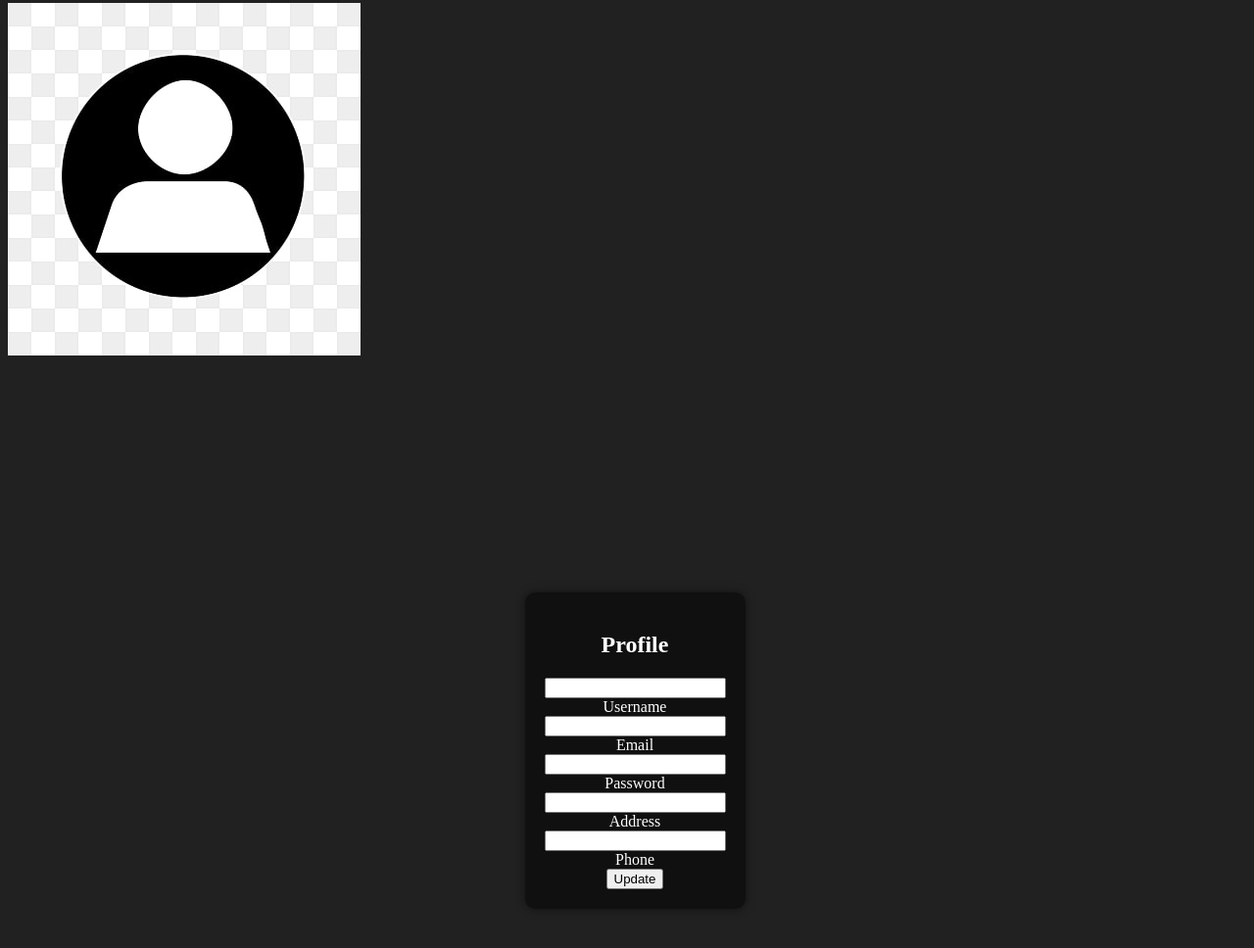
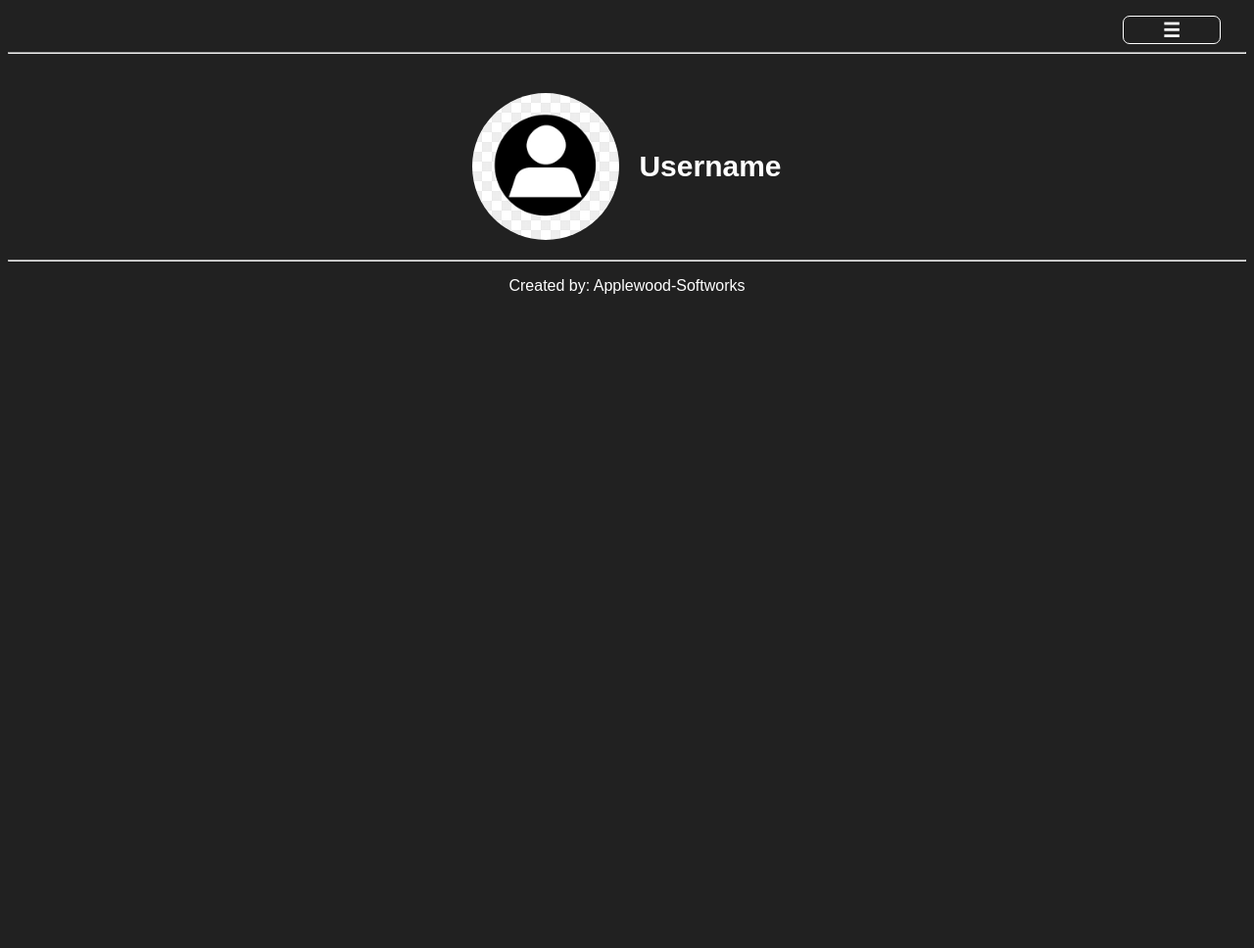
Before and after one commit to sneakyturtle2007/Local_Market_Radar, a plain HTML site: page Profile/Profile.html in a window 1280 px wide. Shown: the part 124-1092 px from the top of the page at 98% size. After the commit the page ends 800 px from the top, so only its background shows below. Drawn offline with Linux system fonts and the light colour scheme.

Commit message:
Making small formatting changes to profile page

```diff
--- a/Profile/Profile.css
+++ b/Profile/Profile.css
@@ -9,6 +9,22 @@ a {
 }
 h1{
     text-align: center;
+    font-size: 56px;
+    color: white;
+    font-family: sans-serif;
+}
+h2{
+    text-align: center;
+    color: white;
+    font-family: sans-serif;
+}
+h3{
+    text-align: center;
+    color: white;
+    font-family: sans-serif;
+}
+h4{
+    text-align: center;
     color: white;
     font-family: sans-serif;
 }
@@ -17,27 +33,6 @@ p {
     color: white;
     font-family: sans-serif;
 }
-.container {
-    height: 100vh;
-    width: 100vw;
-    display: flex;
-
-    justify-content: center;
-    align-items: center;
-
-}
-.profile {
-    display: flex;
-    flex-direction: column;
-    justify-content: center;
-    color : white;
-    align-items: center;
-    background-color: rgba(0, 0, 0, 0.5);
-    padding: 20px;
-    border-radius: 10px;
-    box-shadow: 0 0 10px rgba(0, 0, 0, 0.5);
-}
-
 .settingsButton{
     display : inline-block;
 
@@ -50,12 +45,32 @@ p {
     border: 1px solid white;
     border-radius: 7px;
 
-    margin-left: 80%;
+    margin-left: 90%;
 
     width: 100px;
 }
+#profilePicture_and_username {
+    display: flex;
+    flex-direction: space-around;
+    justify-content: center;
+    align-items: center;
+    margin-top: 40px;
+    margin-bottom: 20px;
 
+}
+.profilePicture {
+    width: 150px;
+    height: 150px;
+    border-radius: 50%;
+}
 
+.Username {
+    font-size: 30px;
+    color: white;
+    font-family: sans-serif;
+    margin-left: 20px;
+
+}
 @media screen and (max-height: 450px) {
     .sidebar {padding-top: 15px;}
     .sidebar a {font-size: 18px;}
--- a/Profile/Profile.html
+++ b/Profile/Profile.html
@@ -20,19 +20,10 @@
                 <a href="/" >Logout</a>
                 <!-- <a href="/Settings">Settings</a> -->
             </div>
-            <img src = "/ProfilePictures/DefaultProfilePicture.png"  class = "profilePicture">
-            <div class="container">
-                <div class="profile">
-                    <h2>Profile</h2>
-                    <input type="text" id="Username">Username</input>
-                    <input type="text" id="Email">Email</input>
-                    <input type="text" id="Password">Password</input>
-                    <input type="text" id="Address">Address</input>
-                    <input type="text" id="Phone">Phone</input>
-                    <button id = "updateButton">Update</button>
-                </div>
+            <div id="profilePicture_and_username">
+                <img src = "/ProfilePictures/DefaultProfilePicture.png"  class = "profilePicture">
+                <h3 class = "Username">Username</h3>
             </div>
-
 
             <script src="Profile.js"></script>
         </main>
--- a/ServerMain.js
+++ b/ServerMain.js
@@ -92,8 +92,8 @@
 // SERVER STARTUP
 
   const httpsOptions = {
-    key: fs.readFileSync('server.key'),
-    cert: fs.readFileSync('server.cert')
+    key: fs.readFileSync('Certificates/server.key'),
+    cert: fs.readFileSync('Certificates/server.cert')
   }
   const server = https.createServer(httpsOptions, app);
 
```
Also changed, not shown: 4 other files.
